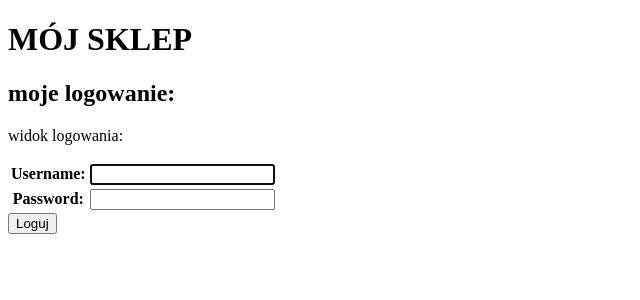
After one commit to MajaWroblewska/aaa, a Django app: a page that uses sklepApp/templates/login.html in a window 1280 px wide. The commit adds this page. Shown: the top 300 px of the page, without its empty margins (0-640 px from the left). Run offline with Django 4.2, Linux system fonts and the light colour scheme.

Commit message:
dodane 10-03-2022 Produkt autentykacja

```diff
--- a/DjangoSklep/urls.py
+++ b/DjangoSklep/urls.py
@@ -16,10 +16,11 @@ Including another URLconf
 from django.contrib import admin
 from django.urls import path
 from sklepApp.views import ProduktView, ProduktCreateView, ProduktUpdateView, ProduktDeleteView, ProduktSelectUpdateView
-# from sklepApp.views import
+from sklepApp.views import MojeLogwanie
 
 urlpatterns = [
     path('admin/', admin.site.urls),
+    path('accounts/login/', MojeLogwanie.as_view(), name='login'),
 
     path('produkt/', ProduktView.as_view(), name='produkt'),
     path('produkt/create', ProduktCreateView.as_view(), name='produkt_create'),
@@ -33,5 +34,6 @@ urlpatterns = [
 
 
 
+
     # path('kategorie/', )
 ]
--- /dev/null
+++ b/sklepApp/templates/login.html
@@ -0,0 +1,20 @@
+<!DOCTYPE html>
+<html lang="en">
+<head>
+    <meta charset="UTF-8">
+    <title>logowanie</title>
+</head>
+<body>
+    {% extends 'base.html' %}
+    {% block content %}
+    <h2>moje logowanie:  </h2>
+    <p>widok logowania: </p>
+        <form method="post">
+            {% csrf_token %}
+            <table> {{ form }}</table>
+            <input type="submit" value="Loguj" class="zatwierdz">
+        </form>
+    {% endblock %}
+
+</body>
+</html>
--- a/sklepApp/templates/produkt.html
+++ b/sklepApp/templates/produkt.html
@@ -8,7 +8,7 @@
     {% extends 'base.html' %}
     {% block content %}
     <h2>Produkty:</h2>
-    <table border="1">
+        <table border="1" bgcolor="pink" style="border-top-style:double; border-color:yellow; color:darkblue">
             <tr>
                 <th>id</th>
                 <th>NAZWA</th>
@@ -32,7 +32,7 @@
                 <td> {{ produkt.cena }}</td>
                 <td> {{ produkt.data_modyfikacji }}</td>
                 <td> {{ produkt.data_dodania }}</td>
-            <td> <button type="submit" >dodaj do koszyka</button> </td>
+                <td> <button type="submit" class="zatwierdz">dodaj do koszyka</button> </td>
             </tr>
             {% endfor %}
         </table>
--- a/sklepApp/views.py
+++ b/sklepApp/views.py
@@ -1,3 +1,6 @@
+from django.contrib.auth.views import LoginView
+from django.contrib.auth.mixins import LoginRequiredMixin
+
 from django.shortcuts import render, redirect
 from django.urls import reverse_lazy
 from django.views.generic import View, FormView, UpdateView, DeleteView
@@ -6,6 +9,9 @@ from django.views.generic import View, FormView, UpdateView, DeleteView
 from sklepApp.models import Produkt
 from sklepApp.forms import ProduktForm, ProduktSelectUpdateForm
 
+#--------------------------------------------------------------------------
+class MojeLogwanie(LoginView):
+    template_name = 'login.html'
 
 #--------------------------------------------------------------------------
 class ProduktView(View):
@@ -15,7 +21,7 @@ class ProduktView(View):
                       context={'produkty': Produkt.objects.all()},
                       )
 
-class ProduktCreateView(FormView):
+class ProduktCreateView(LoginRequiredMixin, FormView):
     template_name = 'produkt_form.html'
     form_class = ProduktForm
     success_url = reverse_lazy('produkt_create')
@@ -34,14 +40,14 @@ class ProduktCreateView(FormView):
                                )
         return result
 
-class ProduktUpdateView(UpdateView):
+class ProduktUpdateView(LoginRequiredMixin, UpdateView):
     template_name = 'produkt_form.html'
     model = Produkt
     form_class = ProduktForm
     success_url = reverse_lazy('produkt')
 
 
-class ProduktSelectUpdateView(FormView):
+class ProduktSelectUpdateView(LoginRequiredMixin, FormView):
     template_name = 'produkt_select_form.html'
     form_class = ProduktSelectUpdateForm
     success_url = reverse_lazy('produkt')
@@ -49,26 +55,15 @@ class ProduktSelectUpdateView(FormView):
     def form_valid(self, form):
         result = super().form_valid(form)
 
-        moje_produkty = form.cleaned_data
-
-        # print(moje_produkty)
-        # print(moje_produkty['produkt1'])  #'produkt1 to pole z forms.py w class ProduktSelectUpdateForm
-        # print(dir(moje_produkty['produkt1']))
-        # print(moje_produkty['produkt1'].id)
-
+        moje_produkty = form.cleaned_data   #to dict o key='produkt1' z klasy formularza
         id_produkt = moje_produkty['produkt1'].id
         # print(id_produkt)
 
-        response = redirect('produkt_update', pk=id_produkt)
-
-        # return result
+        response = redirect('produkt_update', pk=id_produkt)    #przekierowanie do name url i przekazanie zmiennek <pk>
         return response
 
 
-
-
-#-#-##-#-#-#-#--#-#-#-##-#--##--#-##--#-#-#
-class ProduktDeleteView(DeleteView):
+class ProduktDeleteView(LoginRequiredMixin, DeleteView):
     template_name = 'produkt_delete_form.html'
     model = Produkt
     success_url = reverse_lazy('produkt')
```
Lines whose indentation alone changed are shown as unchanged.
